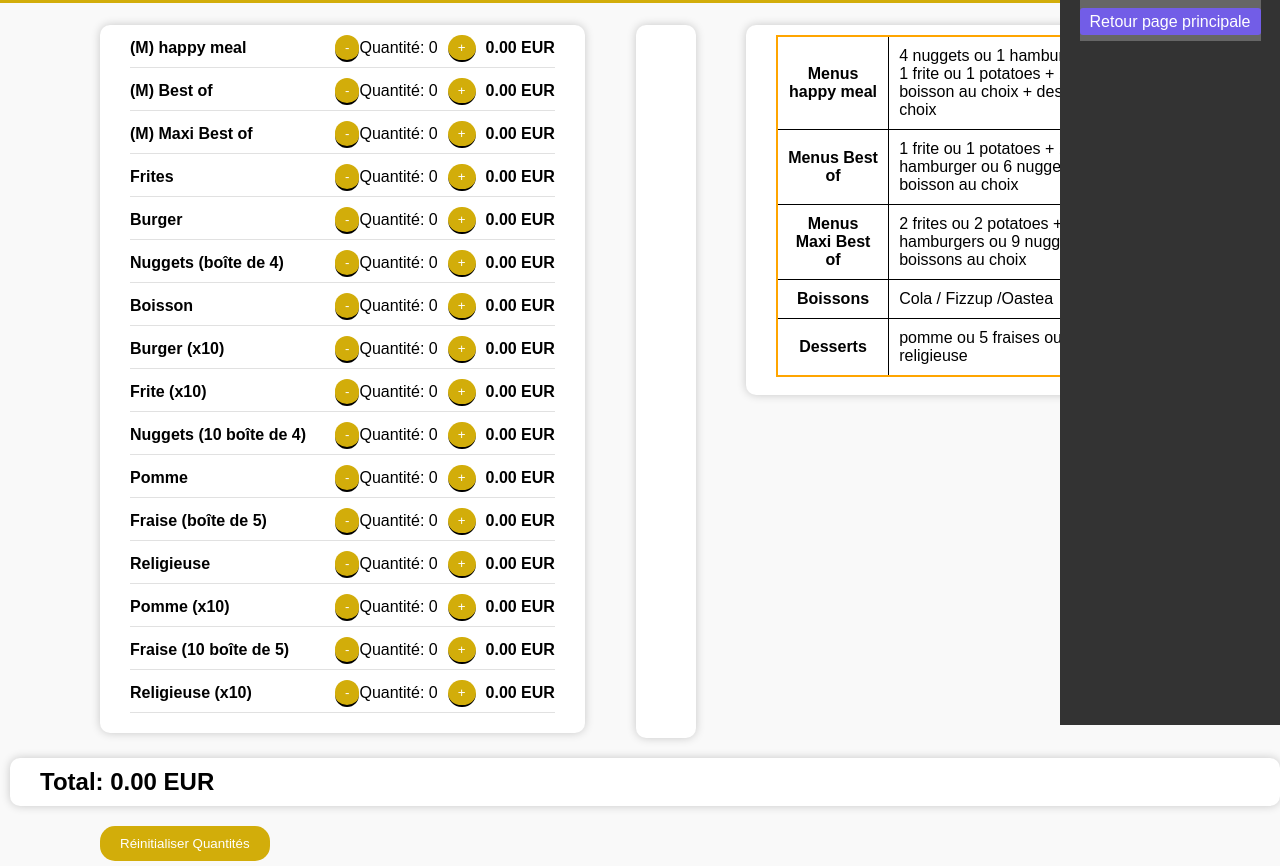
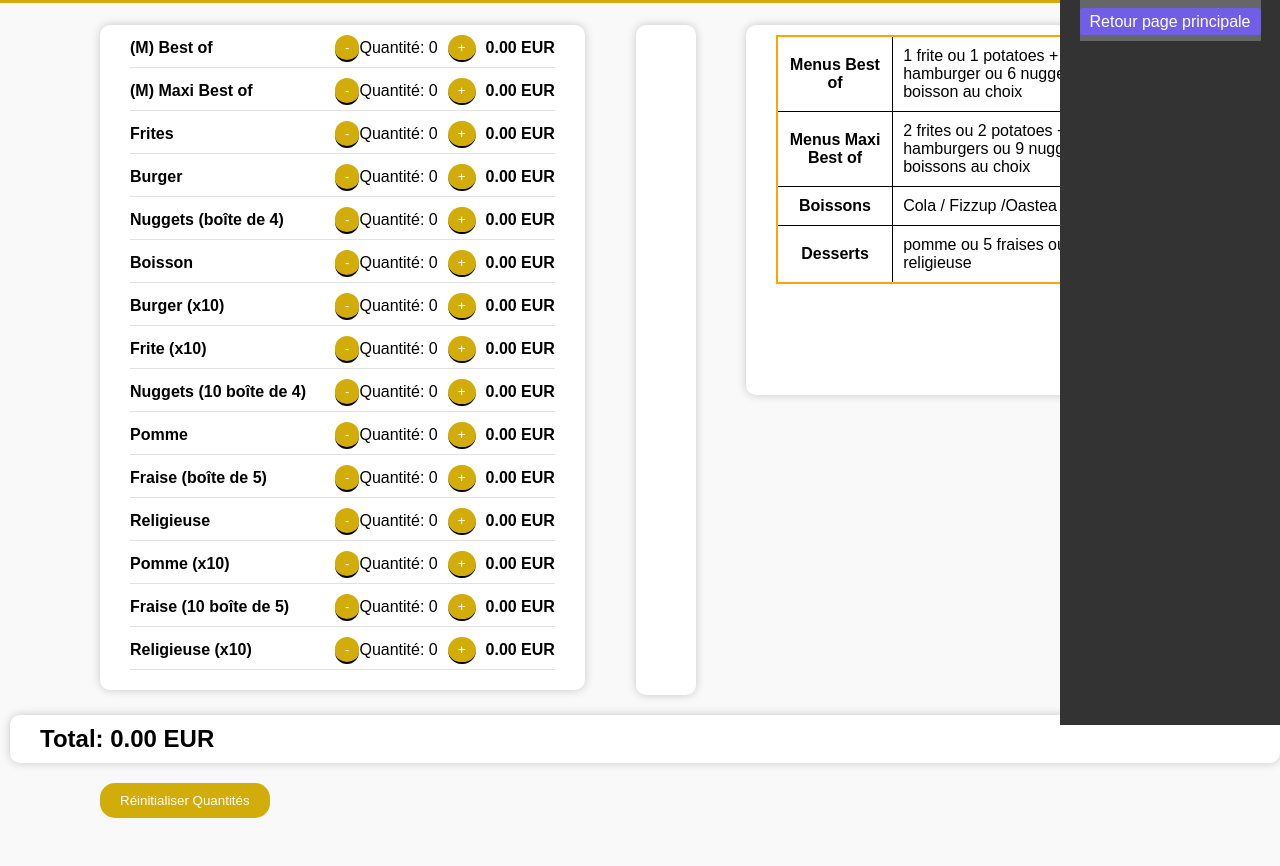
Before and after one commit to LMDM21/panier-macdo, a plain HTML site: page panierhtml.html in a window 1280 px wide. Shown: the part 75-941 px from the top of the page. After the commit the page ends 898 px from the top, so only its background shows below. Drawn offline with Linux system fonts and the light colour scheme.

Commit message:
Update panierhtml.html

```diff
--- a/panierhtml.html
+++ b/panierhtml.html
@@ -238,12 +238,6 @@
         <div id="Menuslist">
             <table>
                 <tr>
-                    <th>Menus happy meal</th>
-                    <td>
-                        4 nuggets ou 1 hamburger + 1 frite ou 1 potatoes + 1 boisson au choix + dessert au choix
-                    </td>
-                </tr>
-                <tr>
                     <th>Menus Best of</th>
                     <td>
                         1 frite ou 1 potatoes + 1 hamburger ou 6 nuggets + boisson au choix
@@ -292,16 +286,15 @@
 
         // Liste pré-définie d'articles (modifiable)
         const articlesPreDefinis = [
-            { nom: "(M) happy meal", prix: 60, quantite: 0, categorie: "Menus", image: "https://zupimages.net/up/23/38/1o0z.jpg" },
-            { nom: "(M) Best of", prix: 90, quantite: 0, categorie: "Menus", image: "https://zupimages.net/up/23/38/3i5h.jpg" },
-            { nom: "(M) Maxi Best of", prix: 200, quantite: 0, categorie: "Menus", image: "https://zupimages.net/up/23/38/1o0z.jpg" },
-            { nom: "Frites", prix: 25, quantite: 0, categorie: "Frites", image: "https://zupimages.net/up/23/38/s130.jpg" },
-            { nom: "Burger", prix: 40, quantite: 0, categorie: "Burger", image: "https://zupimages.net/up/23/38/din5.jpg" },
-            { nom: "Nuggets (boîte de 4)", prix: 40, quantite: 0, categorie: "Nuggets", image: "https://zupimages.net/up/23/38/8cn5.jpg" },
-            { nom: "Boisson", prix: 15, quantite: 0, categorie: "Boissons", image: "https://zupimages.net/up/23/38/b8vk.jpg" },
-            { nom: "Burger (x10)", prix: 400, quantite: 0, categorie: "Burger", image: "https://zupimages.net/up/23/38/oc72.jpg" },
-            { nom: "Frite (x10)", prix: 250, quantite: 0, categorie: "Frites", image: "https://zupimages.net/up/23/38/rozk.jpg" },
-            { nom: "Nuggets (10 boîte de 4)", prix: 400, quantite: 0, categorie: "Nuggets", image: "https://zupimages.net/up/23/38/nb1k.jpg" },
+            { nom: "(M) Best of", prix: 40, quantite: 0, categorie: "Menus", image: "https://zupimages.net/up/23/38/3i5h.jpg" },
+            { nom: "(M) Maxi Best of", prix: 70, quantite: 0, categorie: "Menus", image: "https://zupimages.net/up/23/38/1o0z.jpg" },
+            { nom: "Frites", prix: 6, quantite: 0, categorie: "Frites", image: "https://zupimages.net/up/23/38/s130.jpg" },
+            { nom: "Burger", prix: 30, quantite: 0, categorie: "Burger", image: "https://zupimages.net/up/23/38/din5.jpg" },
+            { nom: "Nuggets (boîte de 4)", prix: 30, quantite: 0, categorie: "Nuggets", image: "https://zupimages.net/up/23/38/8cn5.jpg" },
+            { nom: "Boisson", prix: 10, quantite: 0, categorie: "Boissons", image: "https://zupimages.net/up/23/38/b8vk.jpg" },
+            { nom: "Burger (x10)", prix: 300, quantite: 0, categorie: "Burger", image: "https://zupimages.net/up/23/38/oc72.jpg" },
+            { nom: "Frite (x10)", prix: 60, quantite: 0, categorie: "Frites", image: "https://zupimages.net/up/23/38/rozk.jpg" },
+            { nom: "Nuggets (10 boîte de 4)", prix: 300, quantite: 0, categorie: "Nuggets", image: "https://zupimages.net/up/23/38/nb1k.jpg" },
             { nom: "Pomme", prix: 15, quantite: 0, categorie: "Dessert", image: "https://zupimages.net/up/23/39/cr6j.png" },
             { nom: "Fraise (boîte de 5)", prix: 15, quantite: 0, categorie: "Dessert", image: "https://zupimages.net/up/23/39/2b9t.png" },
             { nom: "Religieuse", prix: 15, quantite: 0, categorie: "Dessert", image: "https://zupimages.net/up/23/39/h5n5.png" },
```
